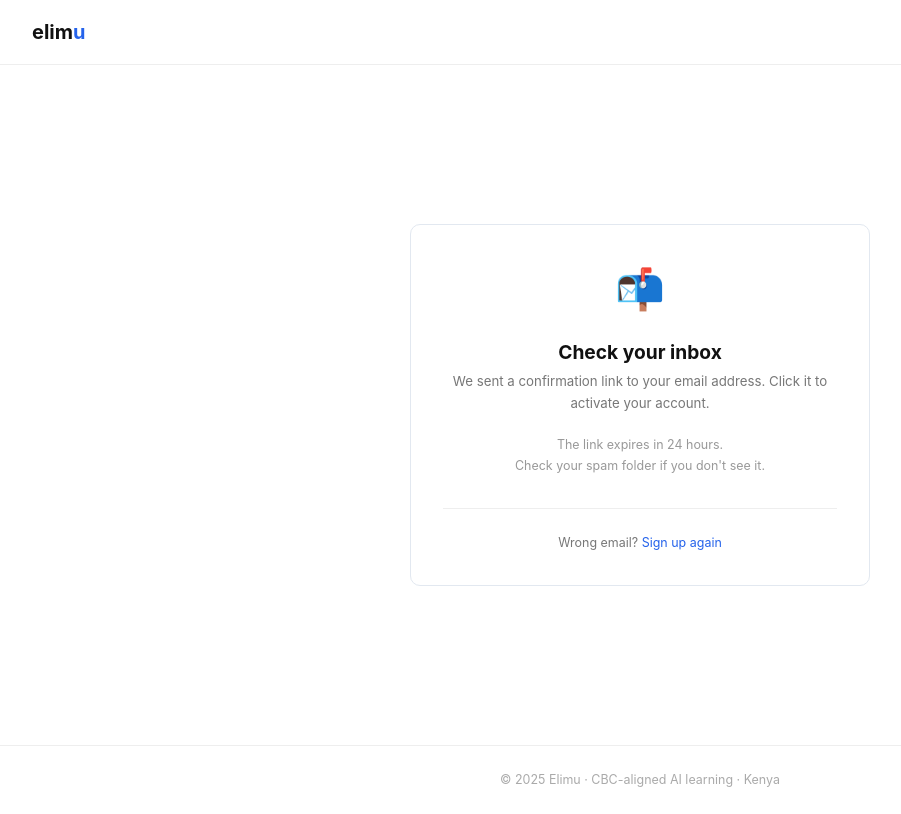
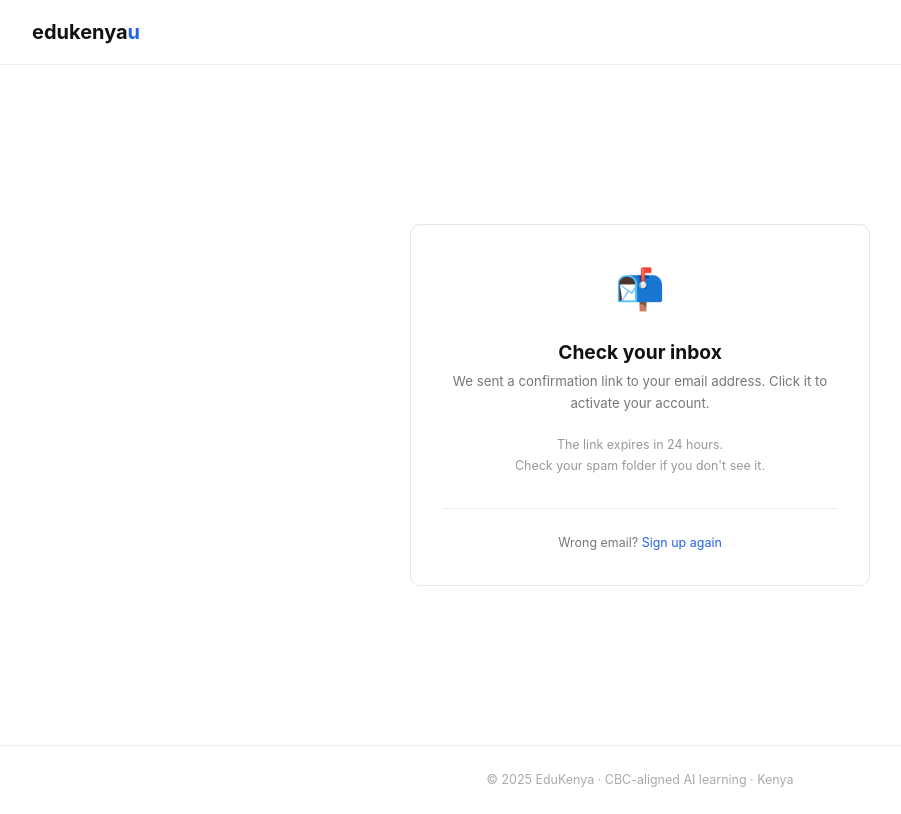
Before and after one commit to JeremyOmwenga/edukenya, a Django app: template accounts/templates/check_email.html in a window 1280 px wide. Shown: the whole page, without its empty margins (0-901 px from the left). Run offline with Django 3.2, Linux system fonts and the light colour scheme; the template is opened without the code that fills it, so the values that code supplies are empty.

Commit message:
Update check_email.html

```diff
--- a/accounts/templates/check_email.html
+++ b/accounts/templates/check_email.html
@@ -4,13 +4,13 @@
 <head>
   <meta charset="UTF-8">
   <meta name="viewport" content="width=device-width, initial-scale=1.0">
-  <title>Check your email — Elimu</title>
+  <title>Check your email — EduKenya</title>
   <link rel="stylesheet" href="{% static 'landing/css/style.css' %}">
 </head>
 <body>
 
 <nav>
-  <a href="/" class="logo">elim<span>u</span></a>
+  <a href="/" class="logo">edukenya<span>u</span></a>
 </nav>
 
 <div class="auth-page">
@@ -34,7 +34,7 @@
 </div>
 
 <footer>
-  <p>© 2025 Elimu · CBC-aligned AI learning · Kenya</p>
+  <p>© 2025 EduKenya · CBC-aligned AI learning · Kenya</p>
 </footer>
 
 </body>
```
